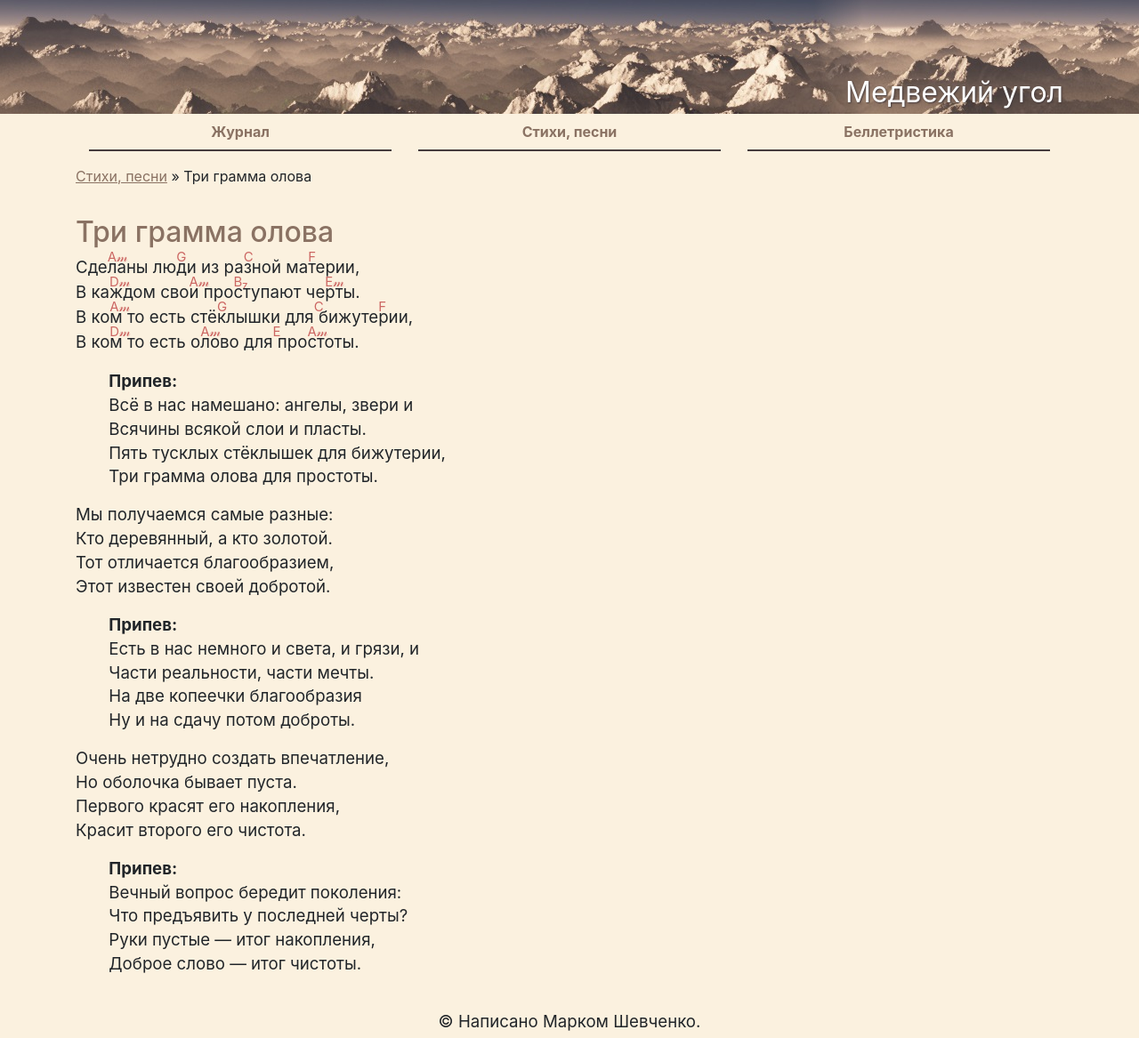
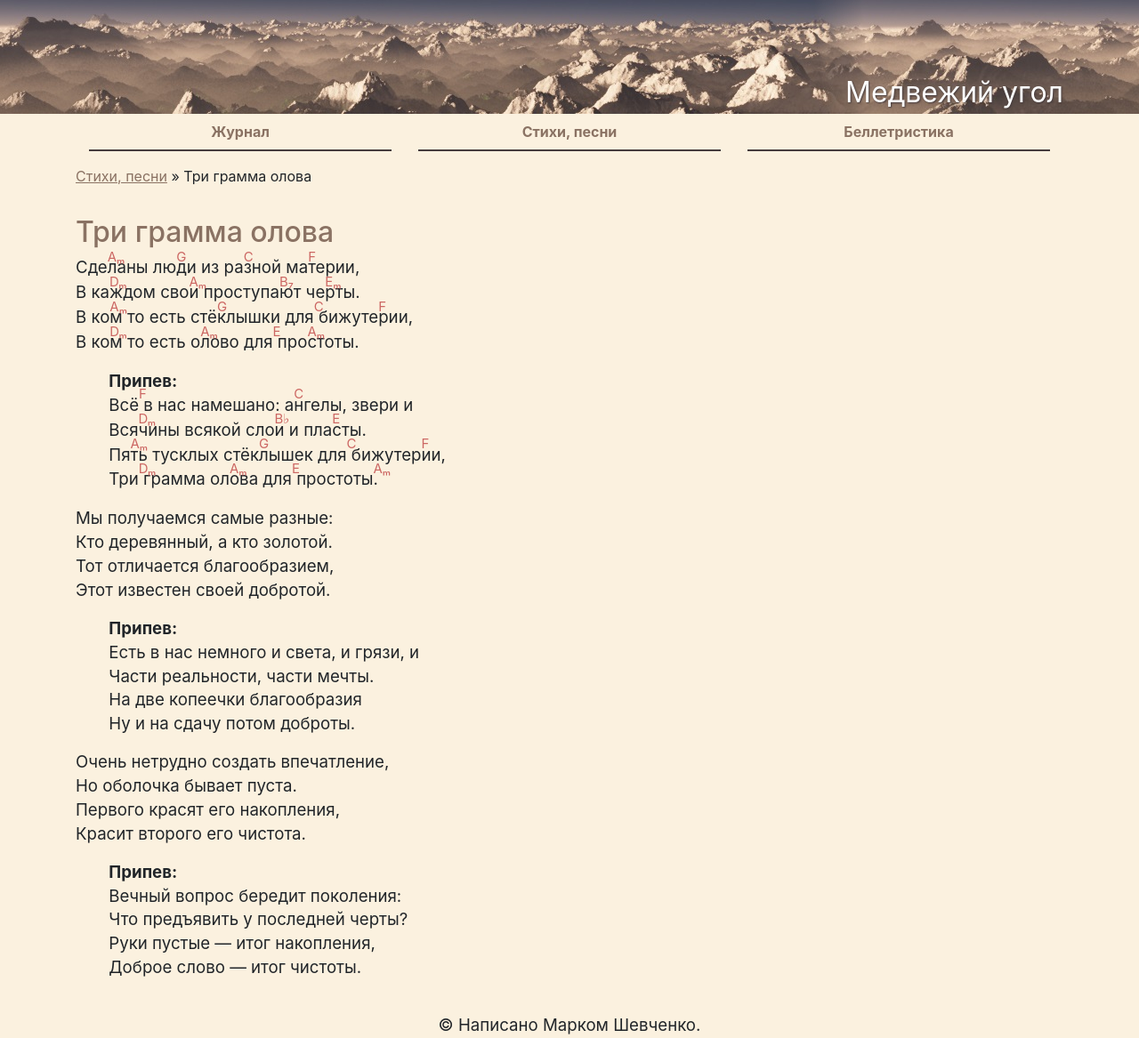
Before and after one commit to mark-shevchenko-name/mark-shevchenko-name.github.io, a Jekyll site: the page built from lyrics/three-grams-of-tin.md, in a window 1280 px wide. Shown: the whole page at 89% size. Built offline with Jekyll 4.4.1, drawn with Linux system fonts in a browser that asks for light colours; our own code applies the rules of GitHub Pages for plain Markdown files.

Commit message:
Проверка аккордов

```diff
--- a/css/main.css
+++ b/css/main.css
@@ -88,6 +88,7 @@ header > .container {
 
 .A,
 .Am,
+.Bb,
 .B,
 .Bm,
 .B7,
@@ -114,14 +115,19 @@ header > .container {
 }
 
 .Am:before {
-	content: 'A\1D4C2';}
+	content: 'A\2098';
+}
+
+.Bb:before {
+    content: 'B\266D';
+}
 
 .B:before {
 	content: 'B';
 }
 
 .Bm:before {
-	content: 'B\1D4C2';
+	content: 'B\2098';
 }
 
 .B7:before {
@@ -133,7 +139,7 @@ header > .container {
 }
 
 .Cm:before {
-	content: 'C\1D4C2';
+	content: 'C\2098';
 }
 
 .D:before {
@@ -141,7 +147,7 @@ header > .container {
 }
 
 .Dm:before {
-	content: 'D\1D4C2';
+	content: 'D\2098';
 }
 
 .E:before {
@@ -149,7 +155,7 @@ header > .container {
 }
 
 .Em:before {
-	content: 'E\1D4C2';
+	content: 'E\2098';
 }
 
 .F:before {
@@ -157,7 +163,7 @@ header > .container {
 }
 
 .Fm:before {
-	content: 'F\1D4C2';
+	content: 'F\2098';
 }
 
 .G:before {
@@ -165,5 +171,5 @@ header > .container {
 }
 
 .Gm:before {
-	content: 'G\1D4C2';
+	content: 'G\2098';
 }
--- a/lyrics/three-grams-of-tin.md
+++ b/lyrics/three-grams-of-tin.md
@@ -5,15 +5,15 @@ layout: lyrics
 ## Три грамма олова
 
 Сде<span class="Am"></span>ланы лю<span class="G"></span>ди из ра<span class="C"></span>зной ма<span class="F"></span>терии,
-В ка<span class="Dm"></span>ждом сво<span class="Am"></span>и про<span class="B7"></span>ступают че<span class="Em"></span>рты.
+В ка<span class="Dm"></span>ждом сво<span class="Am"></span>и проступа<span class="B7"></span>ют че<span class="Em"></span>рты.
 В ко<span class="Am"></span>м то есть стё<span class="G"></span>клышки для<span class="C"></span> бижуте<span class="F"></span>рии,
 В ко<span class="Dm"></span>м то есть о<span class="Am"></span>лово для<span class="E"></span> про<span class="Am"></span>стоты.
 
 **Припев:**
-Всё в нас намешано: ангелы, звери и
-Всячины всякой слои и пласты.
-Пять тусклых стёклышек для бижутерии,
-Три грамма олова для простоты.
+Всё<span class="F"></span> в нас намешано: а<span class="C"></span>нгелы, звери и
+Вся<span class="Dm"></span>чины всякой сло<span class="Bb"></span>и и пла<span class="E"></span>сты.
+Пя<span class="Am"></span>ть тусклых стёк<span class="G"></span>лышек для<span class="C"></span> бижутер<span class="F"></span>ии,
+Три<span class="Dm"></span> грамма ол<span class="Am"></span>ова для<span class="E"></span> простоты<span class="Am"></span>.
 {: .indented}
 
 Мы получаемся самые разные:
```
